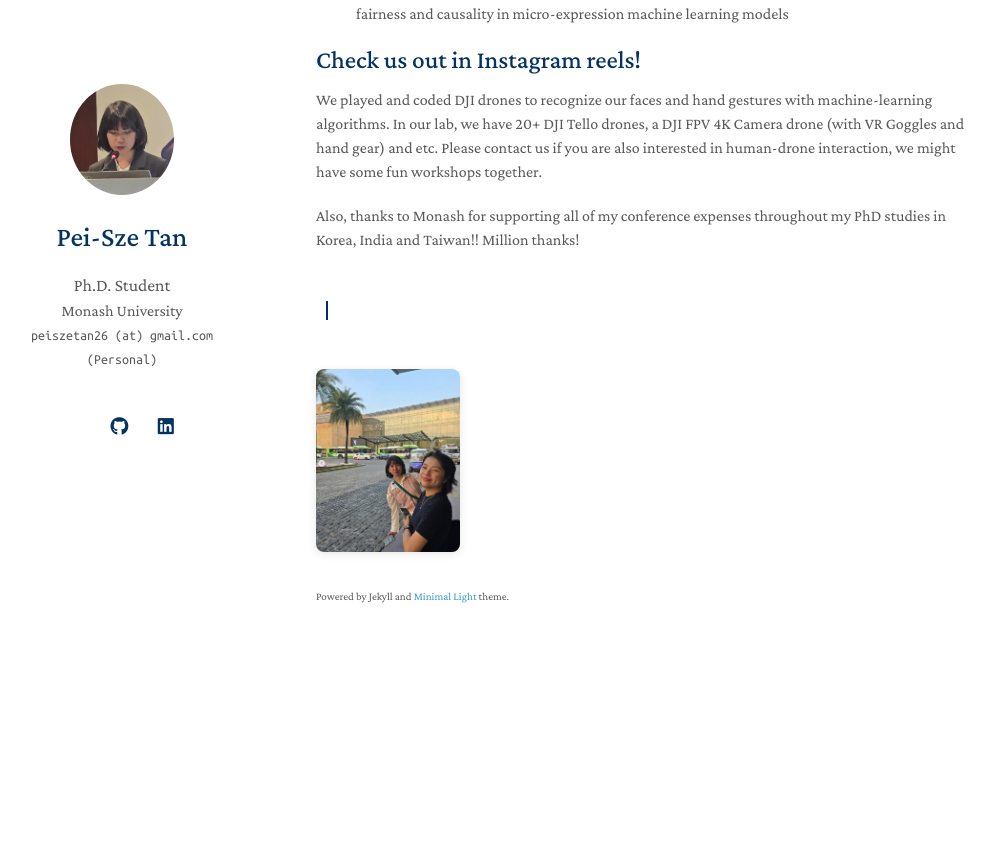
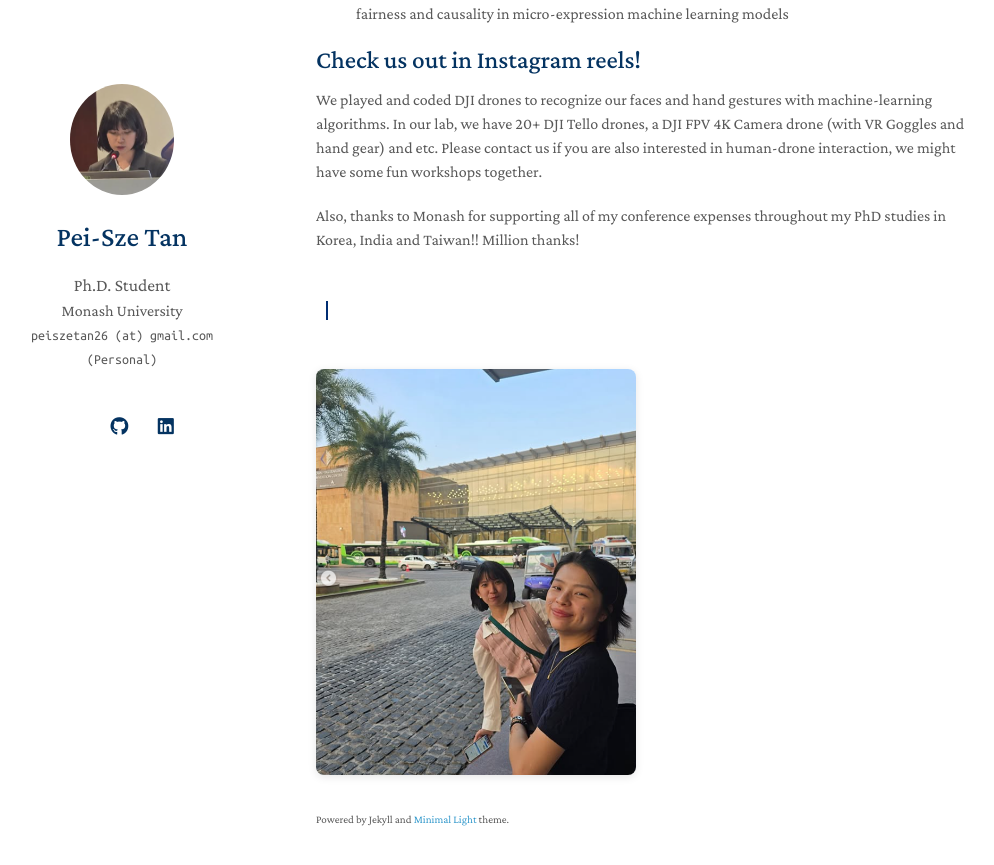
Before and after one commit to noobasuna/tpeisze, a Jekyll site: the page built from index.md, in a window 1280 px wide and 900 px high, scrolled down 1627 px. Shown: the top 865 px of the window, without its empty margins (154-1148 px from the left). Built offline with Jekyll 4.4.1, drawn with Linux system fonts in a browser that asks for light colours; a style sheet for code colours, icons or effects is not loaded; our own code applies the rules of GitHub Pages for plain Markdown files; before the commit the page ends 2304 px from its top, so only the background shows below that.

Commit message:
Update index.md

```diff
--- a/index.md
+++ b/index.md
@@ -38,7 +38,7 @@ Also, thanks to Monash for supporting all of my conference expenses throughout m
 
   <!-- Conference Sneak Peek -->
   <div style="flex: 1 1 320px; max-width: 320px;">
-    <img src="conference.png" alt="Conference Sneak Peek" style="width: 45%; height: auto; border-radius: 8px; box-shadow: 0 2px 8px rgba(0,0,0,0.1);" />
+    <img src="conference.png" alt="Conference Sneak Peek" style="width: 100%; height: auto; border-radius: 8px; box-shadow: 0 2px 8px rgba(0,0,0,0.1);" />
   </div>
 
 </div>
```
